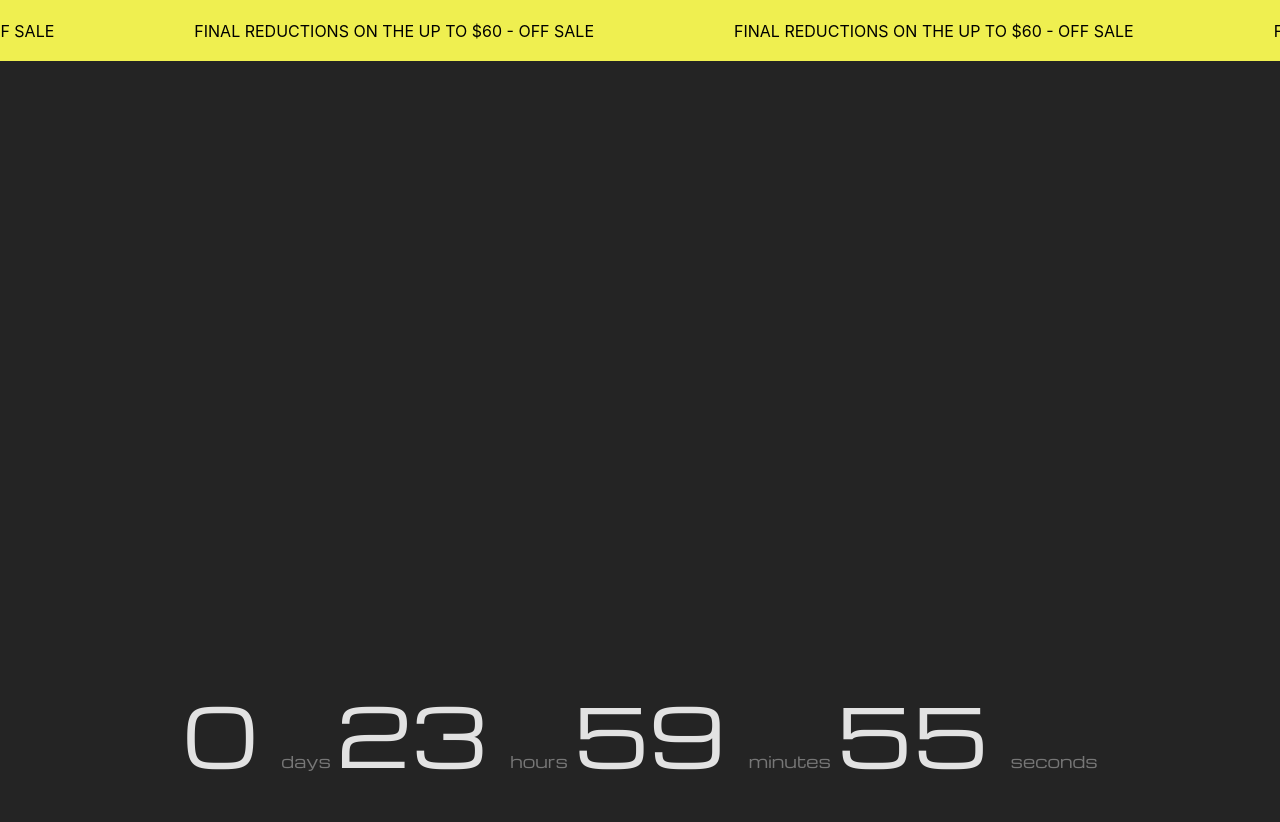
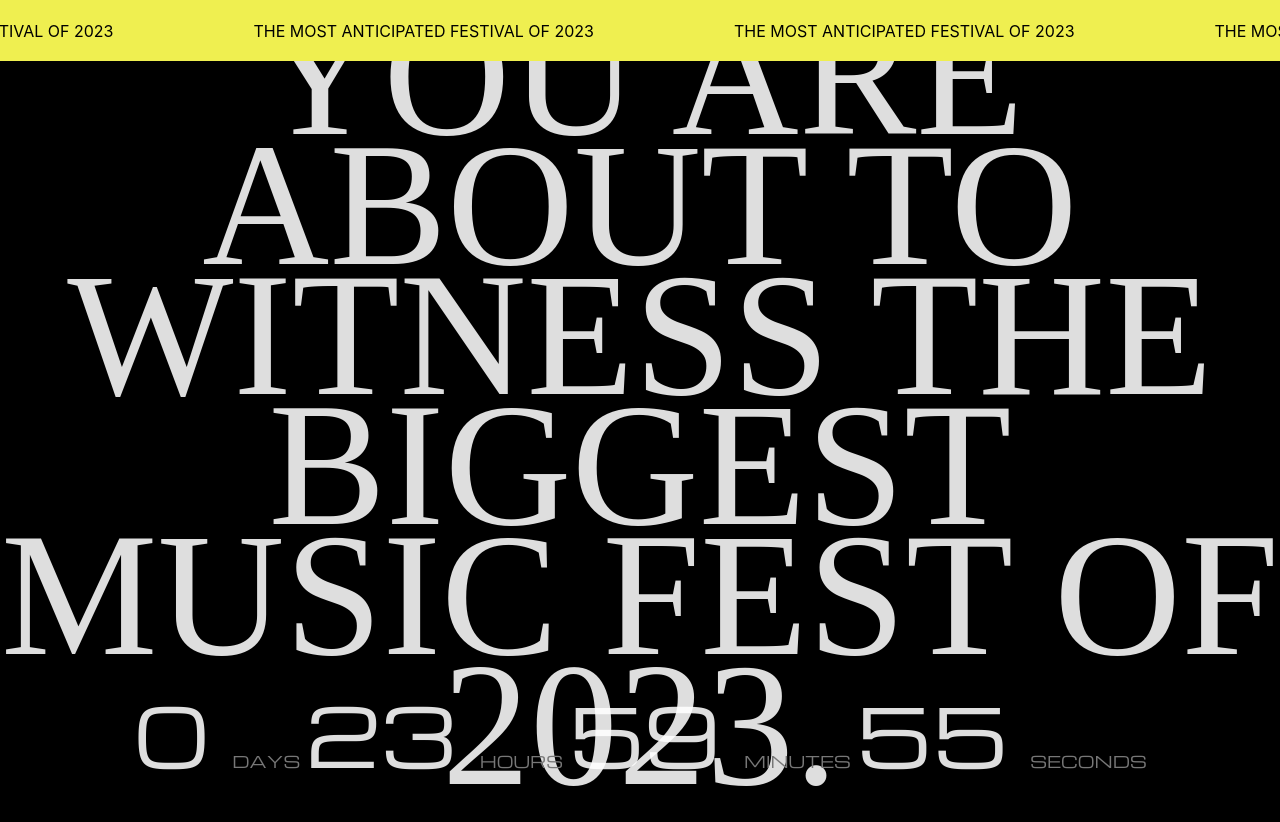
Before and after one commit to mosessmax/dreamvillefest, a website built with Vite: page index.html in a window 1280 px wide. Before the commit the page ends 800 px from the top, so only its background shows below. Built offline with nearby package versions, Linux system fonts and the light colour scheme.

Commit message:
final commit

```diff
--- a/index.html
+++ b/index.html
@@ -13,18 +13,13 @@
     </div>
     <!-- <div id="app"></div> -->
     <div class="marquee">
-      <div class="marquee-text">
-        FINAL REDUCTIONS ON THE UP TO $60 - OFF SALE
-      </div>
-      <div class="marquee-text">
-        FINAL REDUCTIONS ON THE UP TO $60 - OFF SALE
-      </div>
-      <div class="marquee-text">
-        FINAL REDUCTIONS ON THE UP TO $60 - OFF SALE
-      </div>
-      <div class="marquee-text">
-        FINAL REDUCTIONS ON THE UP TO $60 - OFF SALE
-      </div>
+      <div class="marquee-text">THE MOST ANTICIPATED FESTIVAL OF 2023</div>
+      <div class="marquee-text">THE MOST ANTICIPATED FESTIVAL OF 2023</div>
+      <div class="marquee-text">THE MOST ANTICIPATED FESTIVAL OF 2023</div>
+      <div class="marquee-text">THE MOST ANTICIPATED FESTIVAL OF 2023</div>
+    </div>
+    <div class="main">
+      YOU ARE ABOUT TO WITNESS THE BIGGEST MUSIC FEST OF 2023.
     </div>
     <div class="countdown">
       <div class="days-container">
--- a/src/style.css
+++ b/src/style.css
@@ -9,7 +9,7 @@
 
   color-scheme: light dark;
   color: rgba(255, 255, 255, 0.87);
-  background-color: #242424;
+  background-color: #000;
 
   font-synthesis: none;
   text-rendering: optimizeLegibility;
@@ -33,6 +33,19 @@ body {
   place-items: center;
   min-width: 320px;
   min-height: 100vh;
+}
+
+.main {
+  font-size: 11rem;
+  font-weight: 100;
+  /* width: 1000px;
+  height: 900px; */
+  /* text-align: center;
+  align-content: center; */
+  justify-content: center;
+  line-height: 130px;
+  text-align: center;
+  font-family: Queering;
 }
 
 // marquee
@@ -109,6 +122,7 @@ body {
   left: 0;
   width: 100%;
   text-align: center;
+  text-transform: uppercase;
 }
 .countdown.style-1 div {
   margin: 0 1rem;
@@ -125,7 +139,7 @@ body {
 }
 
 // responsivness
-/* For screens with a width of 600px or less */
+/* For screens with width of 600px or less */
 
 @media (max-width: 768px) {
   .preloader {
@@ -138,8 +152,14 @@ body {
     font-size: 3rem;
   }
 }
-
-/* For screens with a width of 400px or less */
+/* main  */
+@media (max-width: 500px) {
+  .main {
+    font-size: 6rem;
+    line-height: 5rem;
+  }
+}
+/* countdown  */
 @media (max-width: 400px) {
   .countdown div {
     font-size: 2rem;
```
